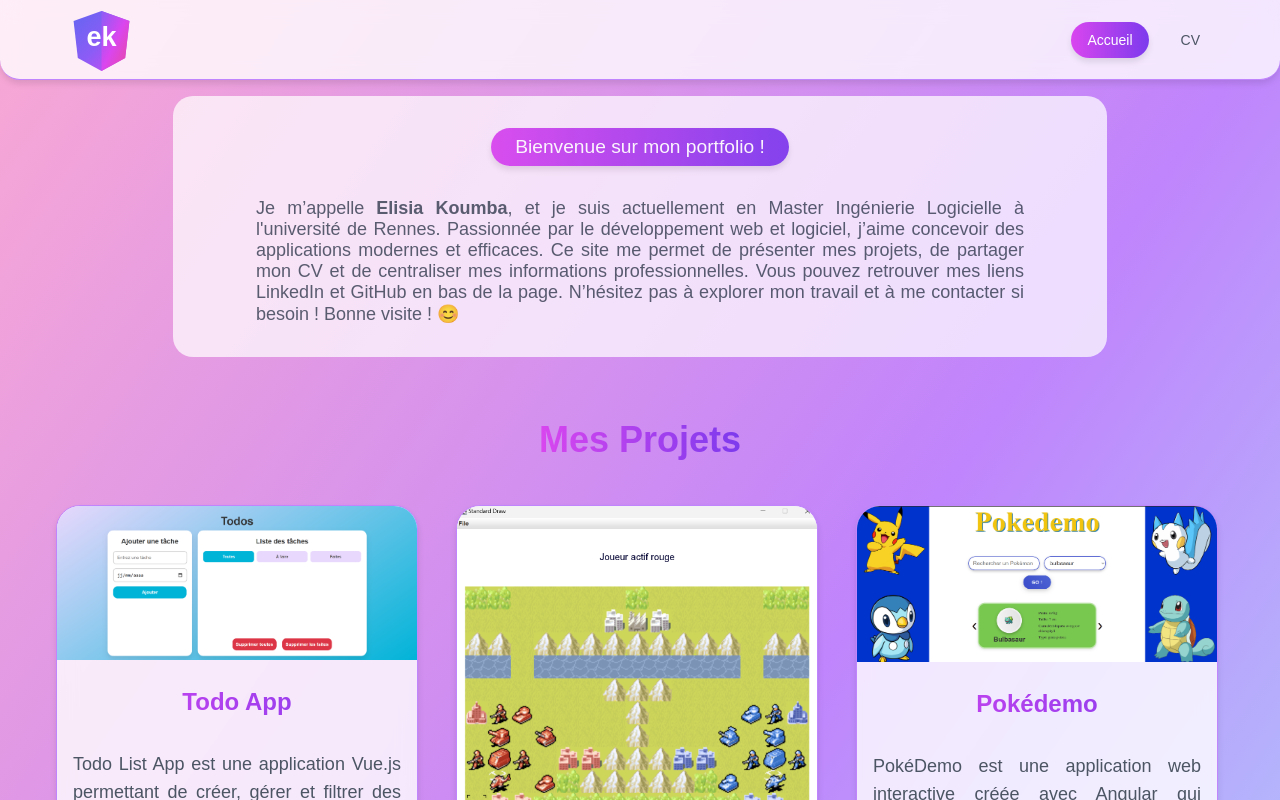
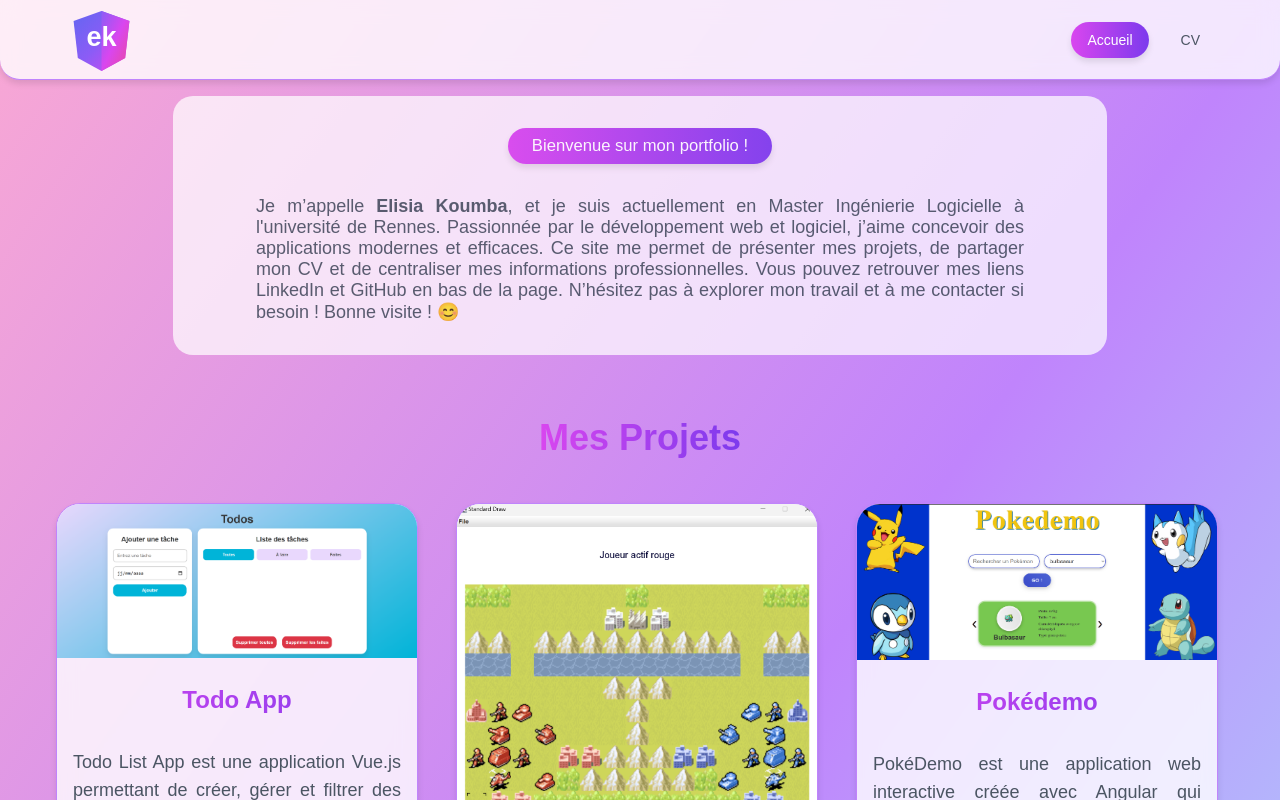
Before and after one commit to elisia-kba/portfolio, a React (Vite) app: page / in a window 1280 px wide. Shown: the top 800 px of the page. Built offline with nearby package versions, Linux system fonts and the light colour scheme.

Commit message:
update 2 intro-text

```diff
--- a/src/App.css
+++ b/src/App.css
@@ -127,7 +127,7 @@ section {
   padding: 8px 24px;
   background: linear-gradient(to right, #D946EF, #7C3AED);
   color: white;
-  font-size: clamp(1rem, 1.5vw, 2.5rem);
+  font-size: clamp(1rem, 1.30vw, 2rem);
   font-weight: 500;
   border-radius: 9999px;
   box-shadow: 0px 4px 6px rgba(0, 0, 0, 0.1);
```
